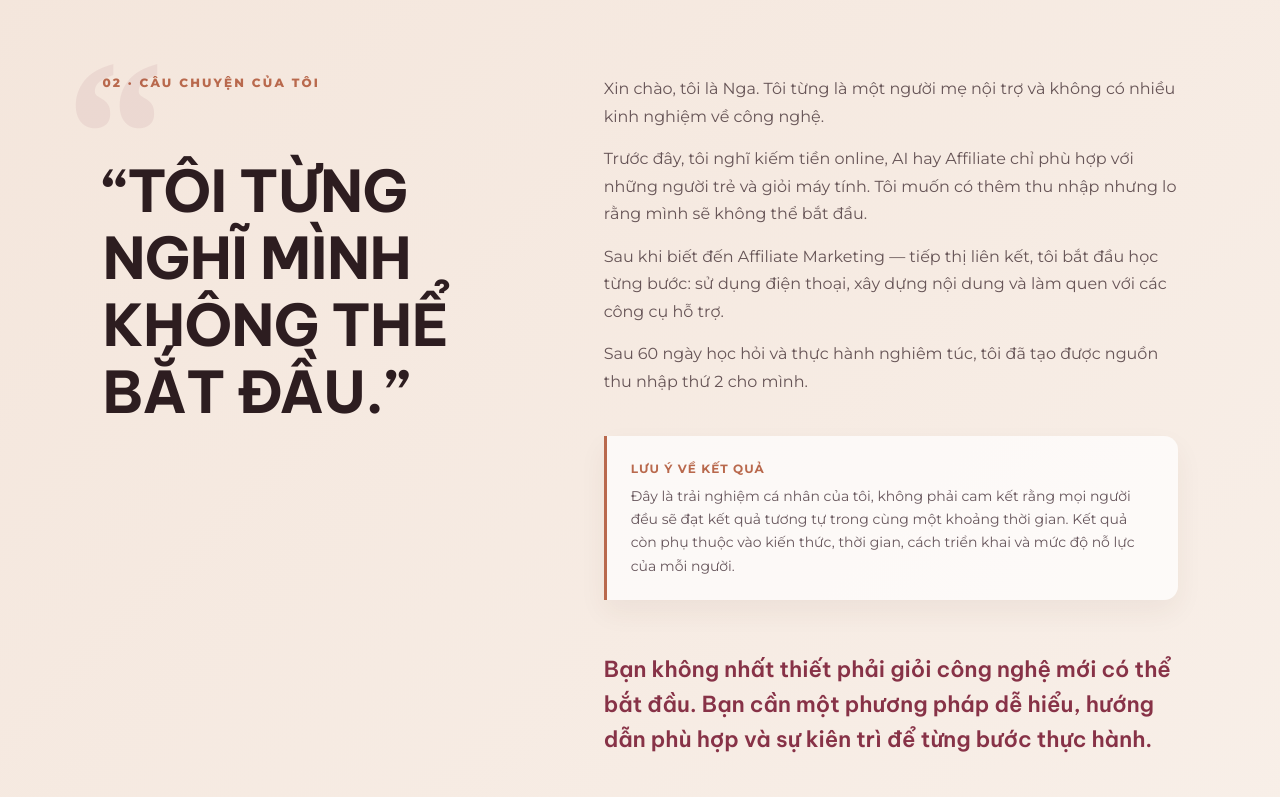
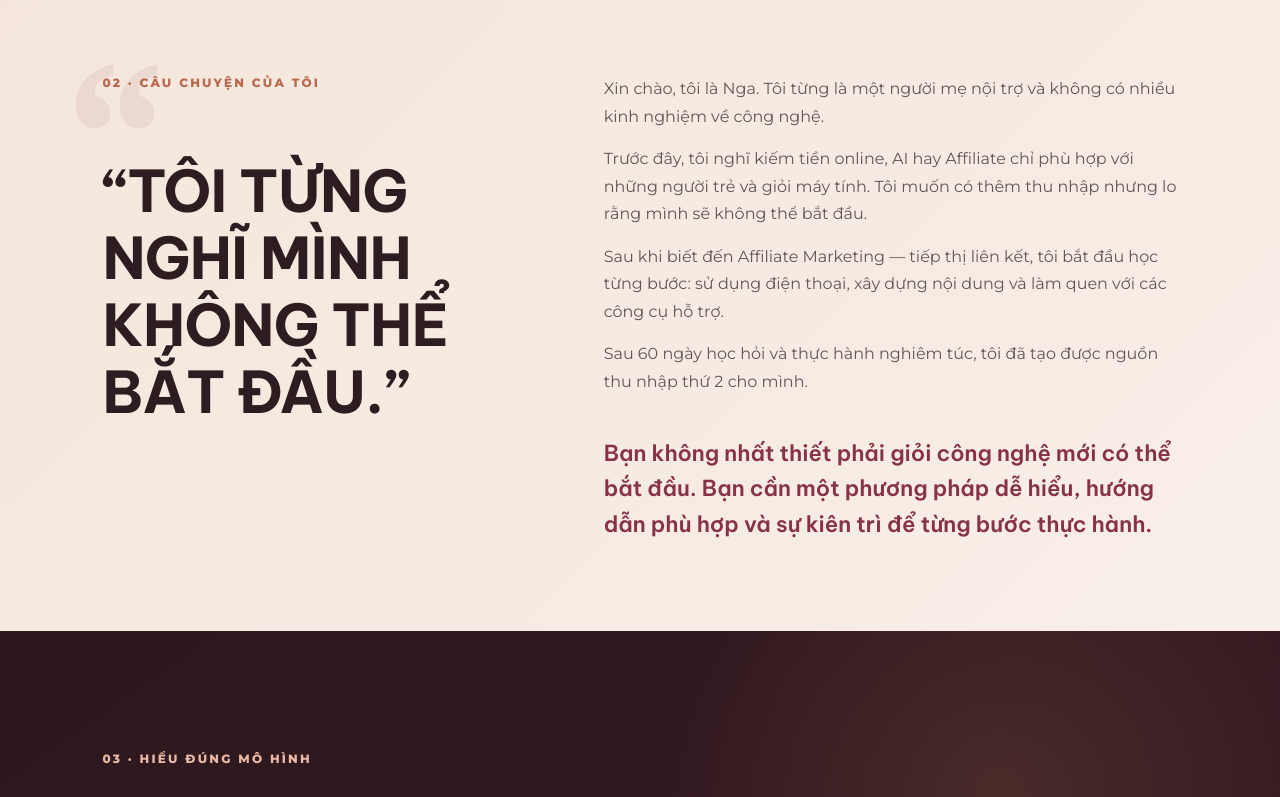
Before and after one commit to nthnguynn/Late, a Next.js app: page / in a window 1280 px wide. Shown: the part 1777-2574 px from the top of the page. Built offline with nearby package versions, Linux system fonts and the light colour scheme; no server answers; the database is empty.

Commit message:
fix: remove income disclaimer copy

```diff
--- a/src/app/ClientPage.module.css
+++ b/src/app/ClientPage.module.css
@@ -70,12 +70,9 @@
 .storyCopy { display: grid; grid-template-columns: minmax(260px, .82fr) minmax(0, 1.18fr); column-gap: clamp(48px, 8vw, 110px); max-width: 1080px; margin: 0 auto; }
 .storyCopy > .eyebrow, .storyCopy > h2 { grid-column: 1; }
 .storyCopy > h2 { grid-row: 2 / span 4; align-self: start; margin-bottom: 30px; }
-.storyCopy > p, .storyCopy > aside, .storyCopy > blockquote { grid-column: 2; }
+.storyCopy > p, .storyCopy > blockquote { grid-column: 2; }
 .storyCopy > p { margin: 0 0 15px; color: #665456; font-size: 16px; line-height: 1.72; }
 .storyCopy blockquote { margin: 26px 0 0; color: var(--forest); font: 600 22px/1.6 var(--oswald), sans-serif; }
-.disclaimer { margin: 26px 0; padding: 22px 24px; border-left: 3px solid var(--rose); border-radius: 0 14px 14px 0; background: rgba(255,255,255,.72); box-shadow: 0 12px 28px rgba(81,45,42,.06); }
-.disclaimer strong { color: var(--rose); font-size: 12px; letter-spacing: 1px; text-transform: uppercase; }
-.disclaimer p { margin: 8px 0 0; color: #67565c; font-size: 14px; line-height: 1.65; }
 
 .modelSection { background: radial-gradient(circle at 78% 15%, rgba(217,170,97,.12), transparent 24%), linear-gradient(145deg, #2d171d, #3e1d27); color: #fff; }
 .modelIntro { display: grid; grid-template-columns: .9fr 1.1fr; gap: 54px; max-width: 1120px; margin: 0 auto; align-items: end; }
@@ -201,7 +198,7 @@
   .situationCard { min-height: 0; }
   .situationCard:last-child:nth-child(odd) { grid-column: 1 / -1; min-height: 0; }
   .storyCopy { grid-template-columns: 1fr; }
-  .storyCopy > .eyebrow, .storyCopy > h2, .storyCopy > p, .storyCopy > aside, .storyCopy > blockquote { grid-column: 1; }
+  .storyCopy > .eyebrow, .storyCopy > h2, .storyCopy > p, .storyCopy > blockquote { grid-column: 1; }
   .storyCopy > h2 { grid-row: auto; }
   .modelIntro .eyebrow { margin-bottom: -20px; }
   .sessionGrid { grid-template-columns: 1fr; }
--- a/src/app/ClientPage.tsx
+++ b/src/app/ClientPage.tsx
@@ -133,7 +133,6 @@ export default function ClientPage({ initialZaloLink = "" }: { initialZaloLink?:
             <div className={styles.heroNotes}>
               <span>✓ Dành cho người mới</span>
               <span>✓ Học qua điện thoại</span>
-              <span>✓ Không cam kết thu nhập</span>
             </div>
           </div>
 
@@ -173,10 +172,6 @@ export default function ClientPage({ initialZaloLink = "" }: { initialZaloLink?:
             <p>Trước đây, tôi nghĩ kiếm tiền online, AI hay Affiliate chỉ phù hợp với những người trẻ và giỏi máy tính. Tôi muốn có thêm thu nhập nhưng lo rằng mình sẽ không thể bắt đầu.</p>
             <p>Sau khi biết đến Affiliate Marketing — tiếp thị liên kết, tôi bắt đầu học từng bước: sử dụng điện thoại, xây dựng nội dung và làm quen với các công cụ hỗ trợ.</p>
             <p>Sau 60 ngày học hỏi và thực hành nghiêm túc, tôi đã tạo được nguồn thu nhập thứ 2 cho mình.</p>
-            <aside className={styles.disclaimer}>
-              <strong>Lưu ý về kết quả</strong>
-              <p>Đây là trải nghiệm cá nhân của tôi, không phải cam kết rằng mọi người đều sẽ đạt kết quả tương tự trong cùng một khoảng thời gian. Kết quả còn phụ thuộc vào kiến thức, thời gian, cách triển khai và mức độ nỗ lực của mỗi người.</p>
-            </aside>
             <blockquote>Bạn không nhất thiết phải giỏi công nghệ mới có thể bắt đầu. Bạn cần một phương pháp dễ hiểu, hướng dẫn phù hợp và sự kiên trì để từng bước thực hành.</blockquote>
           </div>
         </section>
```
